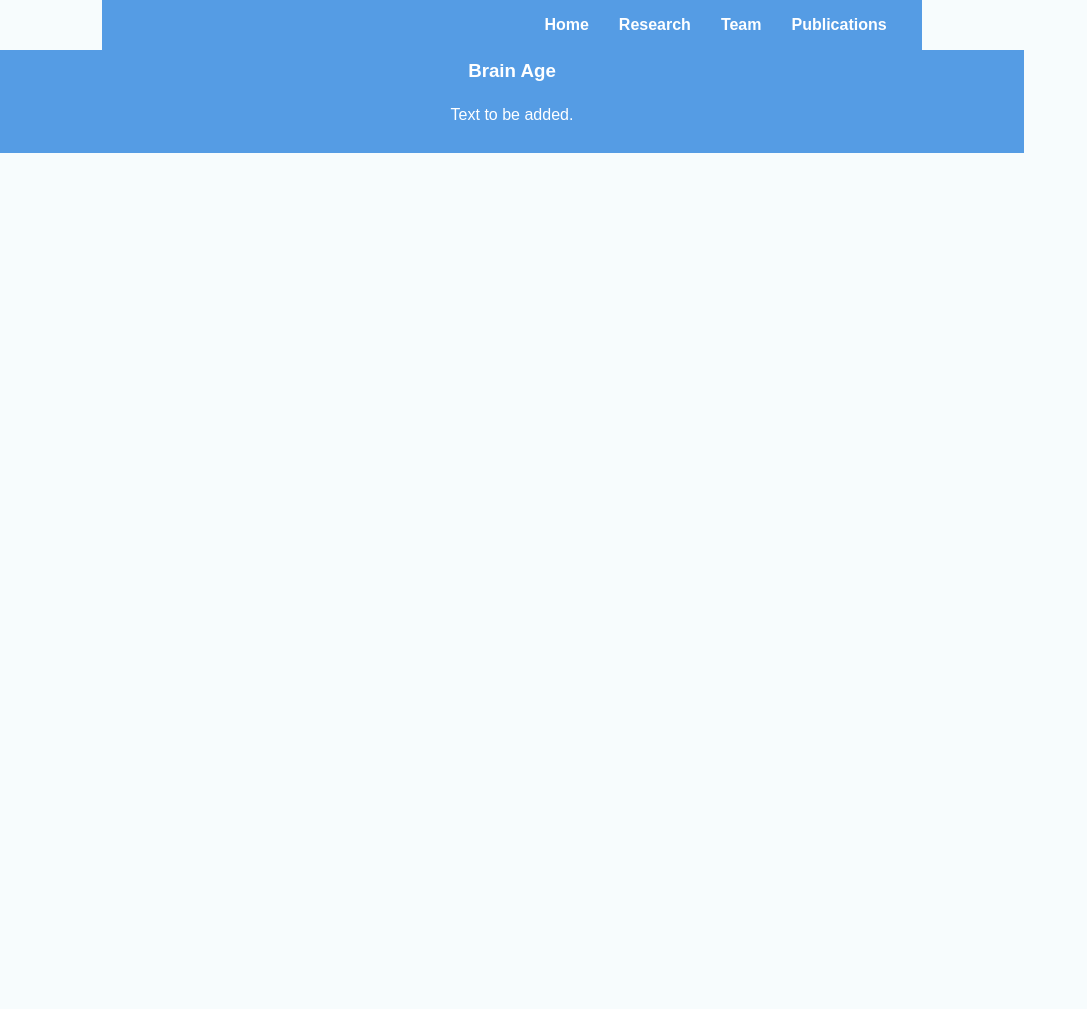
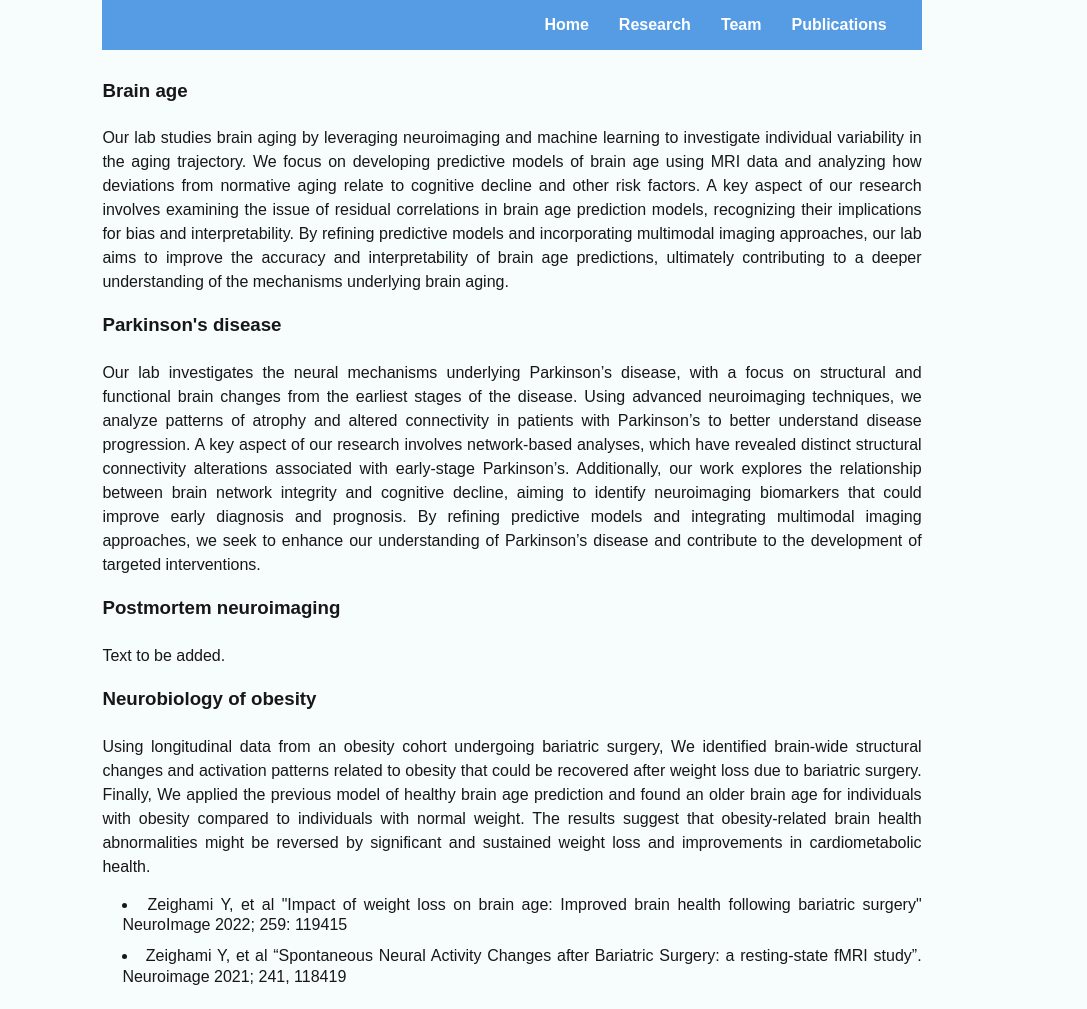
Before and after one commit to AgingLab/AgingLab.github.io, a Jekyll site: the page research.html, which Jekyll copies as it is, in a window 1280 px wide. Shown: the whole page, without its empty margins (0-1087 px from the left). Built offline with Jekyll 4.4.1, drawn with Linux system fonts in a browser that asks for light colours; before the commit the page ends 900 px from its top, so only the background shows below that.

Commit message:
Updated pages and added images

```diff
--- a/research.html
+++ b/research.html
@@ -1,25 +1,64 @@
 <!DOCTYPE html>
 <html lang="en">
+
 <head>
   <meta charset="UTF-8">
   <meta name="viewport" content="width=device-width, initial-scale=1.0">
   <title>Research - AGINGlab</title>
   <link rel="stylesheet" href="assets/css/style.css">
 </head>
+
 <body>
-<div class="navbar"> <!-- Add the navbar div -->
-  <div class="tabs">
+  <div class="navbar"> <!-- Add the navbar div -->
+    <div class="tabs">
       <a href="index.html">Home</a>
       <a href="research.html">Research</a>
       <a href="team.html">Team</a>
       <a href="publications.html">Publications</a>
+    </div>
+  </div> <!-- Close the navbar div -->
+
+  <div class="main-content">
+    <br>
+    <h3 style="text-align: left;">Brain age</h3>
+    <p> Our lab studies brain aging by leveraging neuroimaging and machine learning to investigate individual
+      variability in the aging trajectory. We focus on developing predictive models of brain age using MRI data and
+      analyzing how deviations from normative aging relate to cognitive decline and other risk factors. A key aspect of
+      our research involves examining the issue of residual correlations in brain age prediction models, recognizing
+      their implications for bias and interpretability. By refining predictive models and incorporating multimodal
+      imaging approaches, our lab aims to improve the accuracy and interpretability of brain age predictions, ultimately
+      contributing to a deeper understanding of the mechanisms underlying brain aging.</p>
+
+    <h3 style="text-align: left;">Parkinson's disease</h3>
+    <p> Our lab investigates the neural mechanisms underlying Parkinson’s disease, with a focus on structural and
+      functional brain changes from the earliest stages of the disease. Using advanced neuroimaging techniques, we
+      analyze patterns of atrophy and altered connectivity in patients with Parkinson’s to better understand disease
+      progression. A key aspect of our research involves network-based analyses, which have revealed distinct structural
+      connectivity alterations associated with early-stage Parkinson’s. Additionally, our work explores the relationship
+      between brain network integrity and cognitive decline, aiming to identify neuroimaging biomarkers that could
+      improve early diagnosis and prognosis. By refining predictive models and integrating multimodal imaging
+      approaches, we seek to enhance our understanding of Parkinson’s disease and contribute to the development of
+      targeted interventions.</p>
+
+    <h3 style="text-align: left;">Postmortem neuroimaging</h3>
+    <p> Text to be added.</p>
+
+    <h3 style="text-align: left;">Neurobiology of obesity</h3>
+    <p> Using longitudinal data from an obesity cohort undergoing bariatric surgery, We identified brain-wide structural
+      changes and activation patterns related to obesity that could be recovered after weight loss due to bariatric
+      surgery. Finally, We applied the previous model of healthy brain age prediction and found an older brain age for
+      individuals with obesity compared to individuals with normal weight. The results suggest that obesity-related
+      brain health abnormalities might be reversed by significant and sustained weight loss and improvements in
+      cardiometabolic health.
+      <li>Zeighami Y, et al "Impact of weight loss on brain age: Improved brain health following bariatric surgery"
+        NeuroImage 2022; 259: 119415 </li>
+      <li> Zeighami Y, et al “Spontaneous Neural Activity Changes after Bariatric Surgery: a resting-state fMRI study”.
+        Neuroimage 2021; 241, 118419 </li>
+
+    </p>
+
   </div>
-</div> <!-- Close the navbar div -->
 
-<header>
+</body>
 
-  <h3>Brain Age</h3>
-  <p> Text to be added.</p>
- </header>
-</body>
 </html>
```
Also changed, not shown: index.html (+11 -6 lines), resources.html (added, +31 -0 lines), team.html (+41 -19 lines), Figures/brain-disease-header-image.jpeg (added), team/Cecilia.jpg (added), team/Cecilia.png (added).
